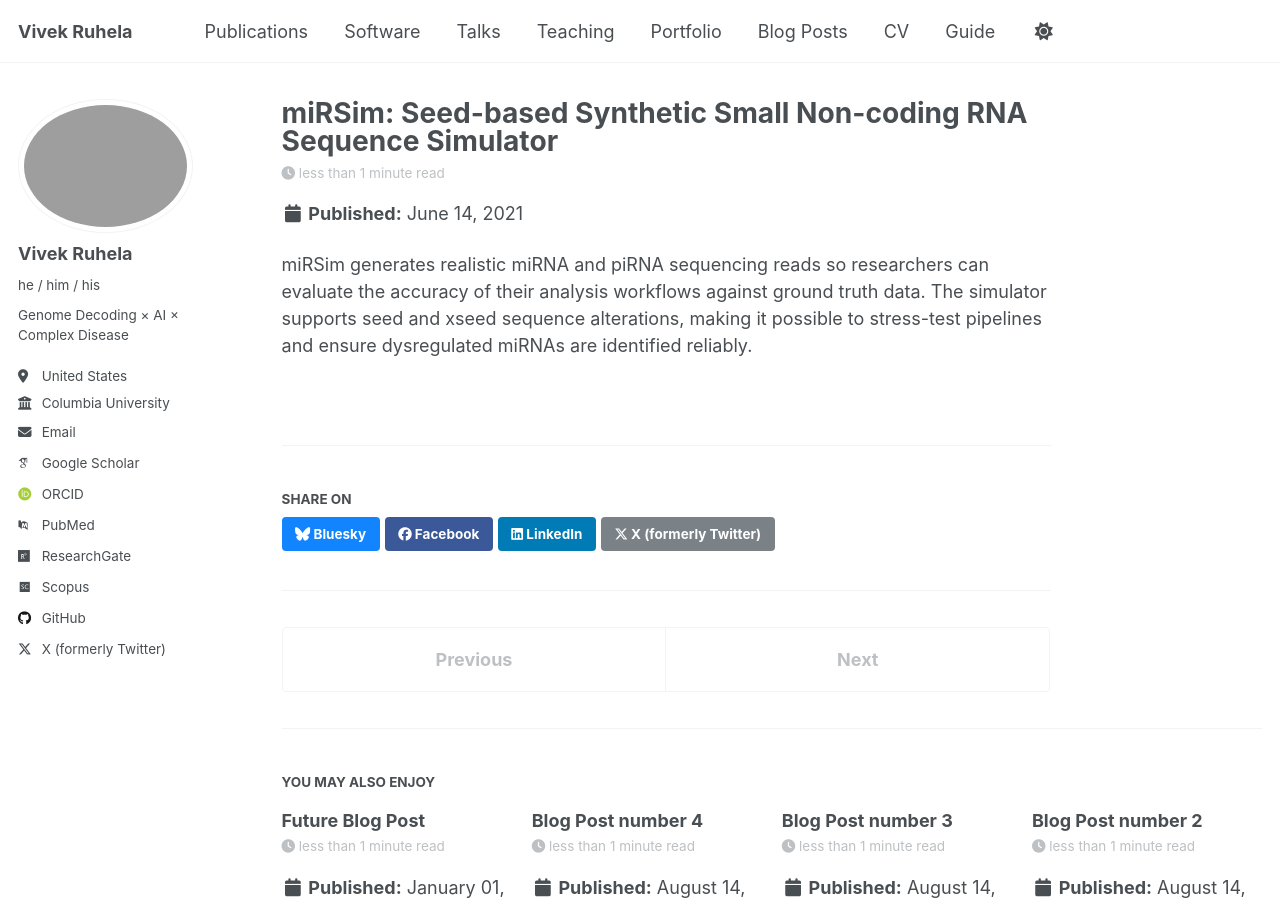
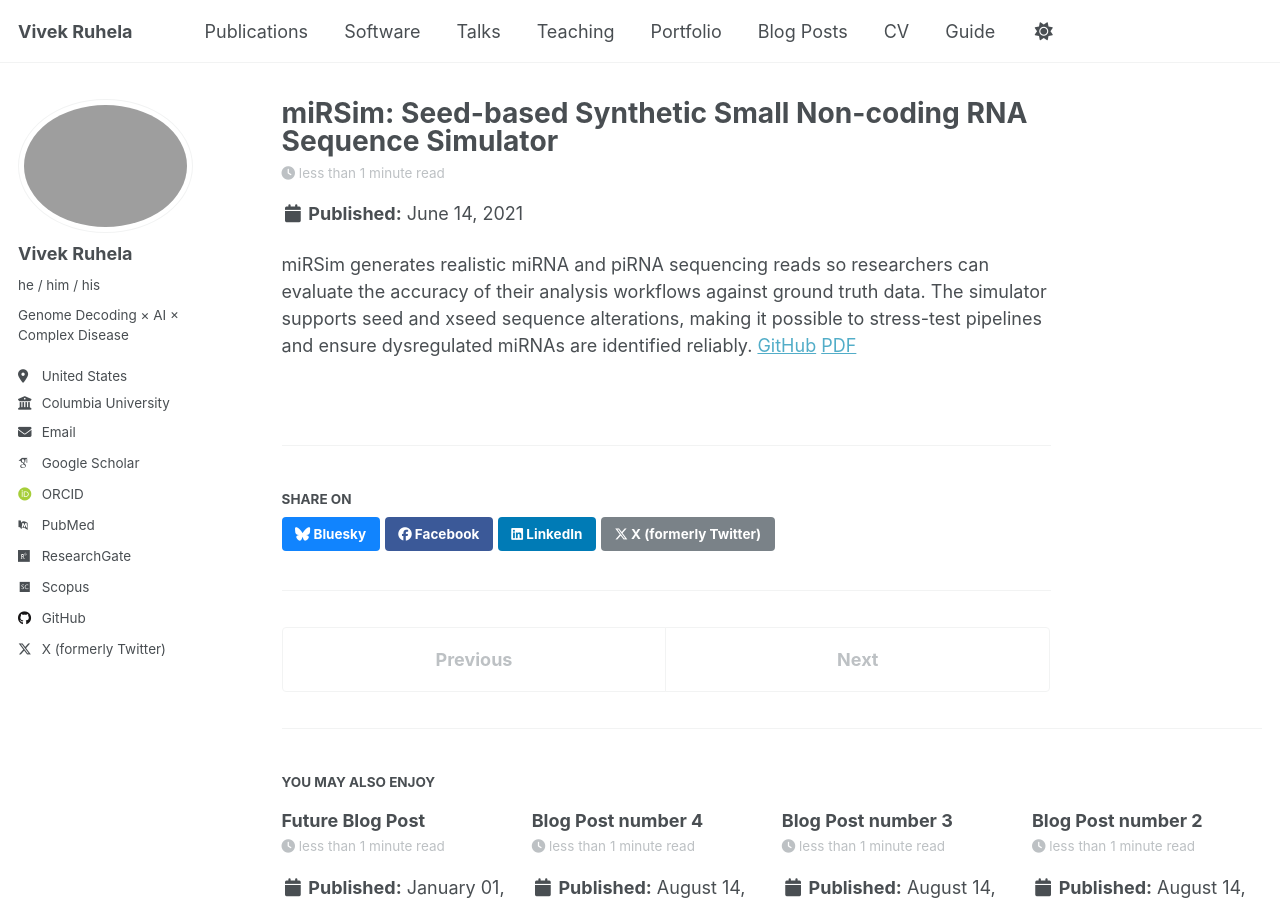
Before and after one commit to vivekruhela/vivekruhela.github.io, a Jekyll site: the page built from _software/2021-06-14-mirsim.md, in a window 1280 px wide and 900 px high. Built offline with Jekyll 4.4.1, drawn with Linux system fonts in a browser that asks for light colours; some web fonts are replaced; a script that is not in the unit is left out.

Commit message:
Update 2021-06-14-mirsim.md

```diff
--- a/_software/2021-06-14-mirsim.md
+++ b/_software/2021-06-14-mirsim.md
@@ -7,4 +7,4 @@ links:
   project: https://github.com/vivekruhela/miRSim
   download: http://vivekruhela.github.io/files/mirsim_rnaseq.pdf
 ---
-miRSim generates realistic miRNA and piRNA sequencing reads so researchers can evaluate the accuracy of their analysis workflows against ground truth data. The simulator supports seed and xseed sequence alterations, making it possible to stress-test pipelines and ensure dysregulated miRNAs are identified reliably.
+miRSim generates realistic miRNA and piRNA sequencing reads so researchers can evaluate the accuracy of their analysis workflows against ground truth data. The simulator supports seed and xseed sequence alterations, making it possible to stress-test pipelines and ensure dysregulated miRNAs are identified reliably. [GitHub](https://github.com/vivekruhela/miRSim) [PDF](http://vivekruhela.github.io/files/mirsim_rnaseq.pdf)
```
